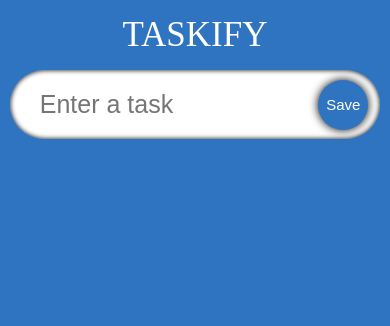
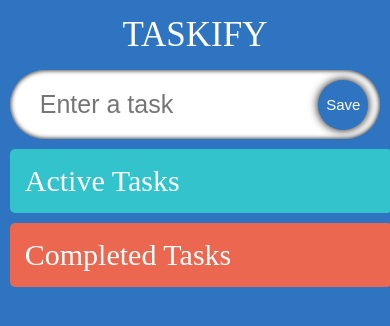
Before and after one commit to edmarjames/typescript_react, a React (Vite) app: page / in a window 390 px wide. Shown: the top 326 px of the page. Built offline with nearby package versions, Linux system fonts and the light colour scheme; a web font is replaced by a local one.

Commit message:
Edit css and modify TodoList component

```diff
--- a/src/App.css
+++ b/src/App.css
@@ -76,21 +76,46 @@ body {
   box-shadow: 0 0 5px black;
 }
 
+.container {
+  width: 95%;
+  display: flex;
+  margin-top: 10px;
+  justify-content: space-between;
+  align-items: flex-start;
+}
+
 .todos {
+  border-radius: 5px;
   display: flex;
-  justify-content: space-evenly;
-  width: 90%;
-  flex-wrap: wrap;
+  flex-direction: column;
+  width: 47.5%;
+  padding: 15px;
+  background-color: rgb(50, 195, 205);
+}
+
+.remove {
+  background-color: rgb(235, 103, 80);
+}
+
+.todos__heading {
+  font-size: 30px;
+  color: white;
 }
 
 .todos__single {
   display: flex;
-  width: 29.5%;
   border-radius: 5px;
   padding: 20px;
   margin-top: 15px;
   background-image: url("https://img.freepik.com/free-photo/crumpled-yellow-paper-background-close-up_60487-2390.jpg?size=626&ext=jpg");
+  transition: 0.2s;
 }
+
+.todos__single:hover {
+  box-shadow: 0 0 5px black;
+  transform: scale(1.03);
+}
+
 .todos__single--text {
   flex: 1;
   padding: 5px;
@@ -108,9 +133,9 @@ body {
   cursor: pointer;
 }
 
-@media (max-width: 1200px) {
-  .todos__single {
-    width: 40%;
+@media (max-width: 1100px) {
+  .todos {
+    width: 45%;
   }
 }
 
@@ -120,8 +145,10 @@ body {
   }
   .todos {
     width: 95%;
+    margin-bottom: 10px;
   }
-  .todos__single {
-    width: 100%;
+  .container {
+    width: 95%;
+    flex-direction: column;
   }
 }
--- a/src/components/TodoList.tsx
+++ b/src/components/TodoList.tsx
@@ -10,8 +10,10 @@ interface Props {
 export default function TodoList({ todos, setTodos }: Props) {
 
   return (
-    <div className='todos'>
-      {todos.map(todo => (
+    <div className='container'>
+      <div className="todos">
+        <span className="todos__heading">Active Tasks</span>
+        {todos.map((todo) => (
           <SingleTodo
             key={todo.id}
             todo={todo}
@@ -20,5 +22,17 @@ export default function TodoList({ todos, setTodos }: Props) {
           />
         ))}
       </div>
+      <div className="todos remove">
+        <span className="todos__heading">Completed Tasks</span>
+        {todos.map((todo) => (
+          <SingleTodo
+            key={todo.id}
+            todo={todo}
+            todos={todos}
+            setTodos={setTodos}
+          />
+        ))}
+      </div>
+    </div>
   )
 }
```
Lines whose indentation alone changed are shown as unchanged.
